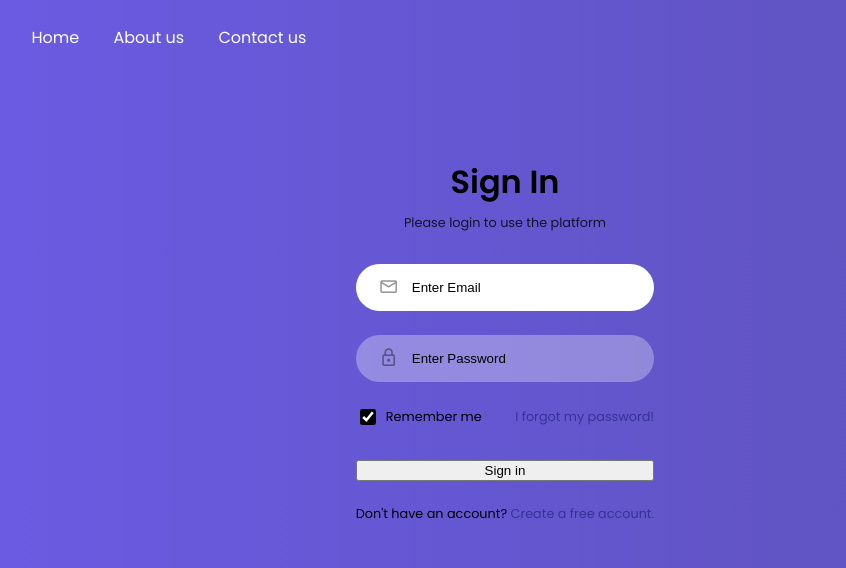
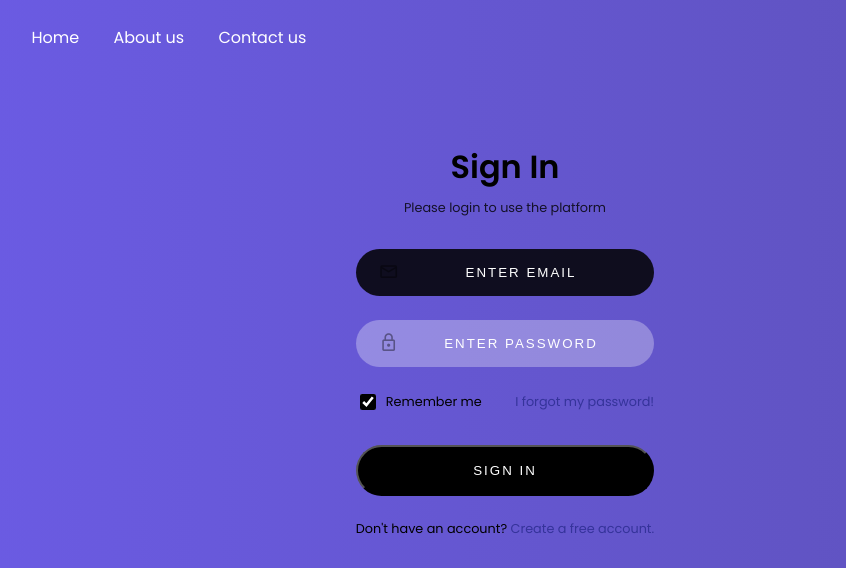
Before and after one commit to driptobhattacharyya/Directrix-Project, a plain HTML site: page log/index.html in a window 1280 px wide. In both pictures the pointer is over the input "Enter Email". Shown: the top 568 px of the page, without its empty margins (135-981 px from the left). Drawn offline with nearby package versions, Linux system fonts and the light colour scheme.

Commit message:
Update style.css

```diff
--- a/log/style.css
+++ b/log/style.css
@@ -156,7 +156,7 @@ body {
     accent-color: black;
 }
 
-.login-card button {
+.login-card input {
     background: black;
     color: white;
     padding: 1rem;
@@ -167,7 +167,7 @@ body {
     transition: background .5s;
 }
 
-.login-card button:hover {
+.login-card input:hover {
     background-color: rgba(0, 0, 0, 0.85);
     cursor: pointer;
 }
```
